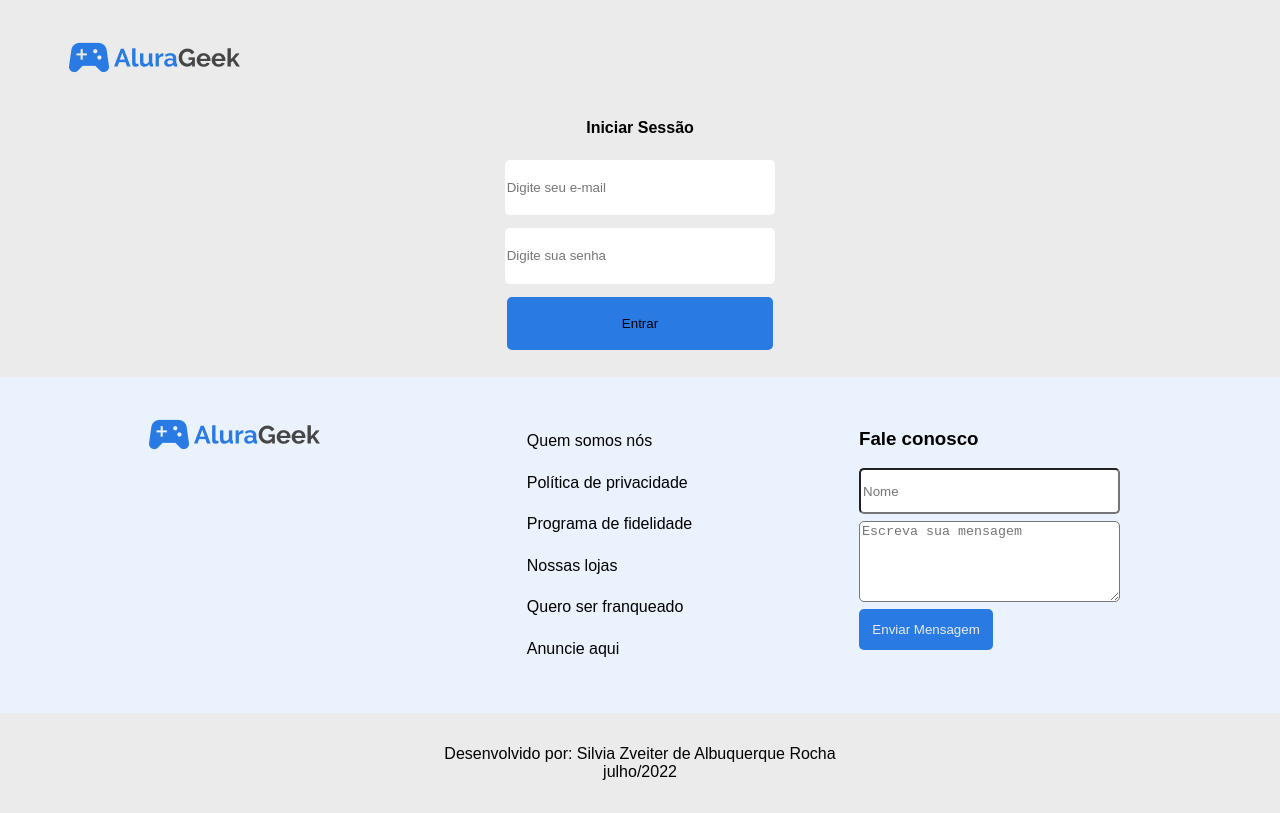
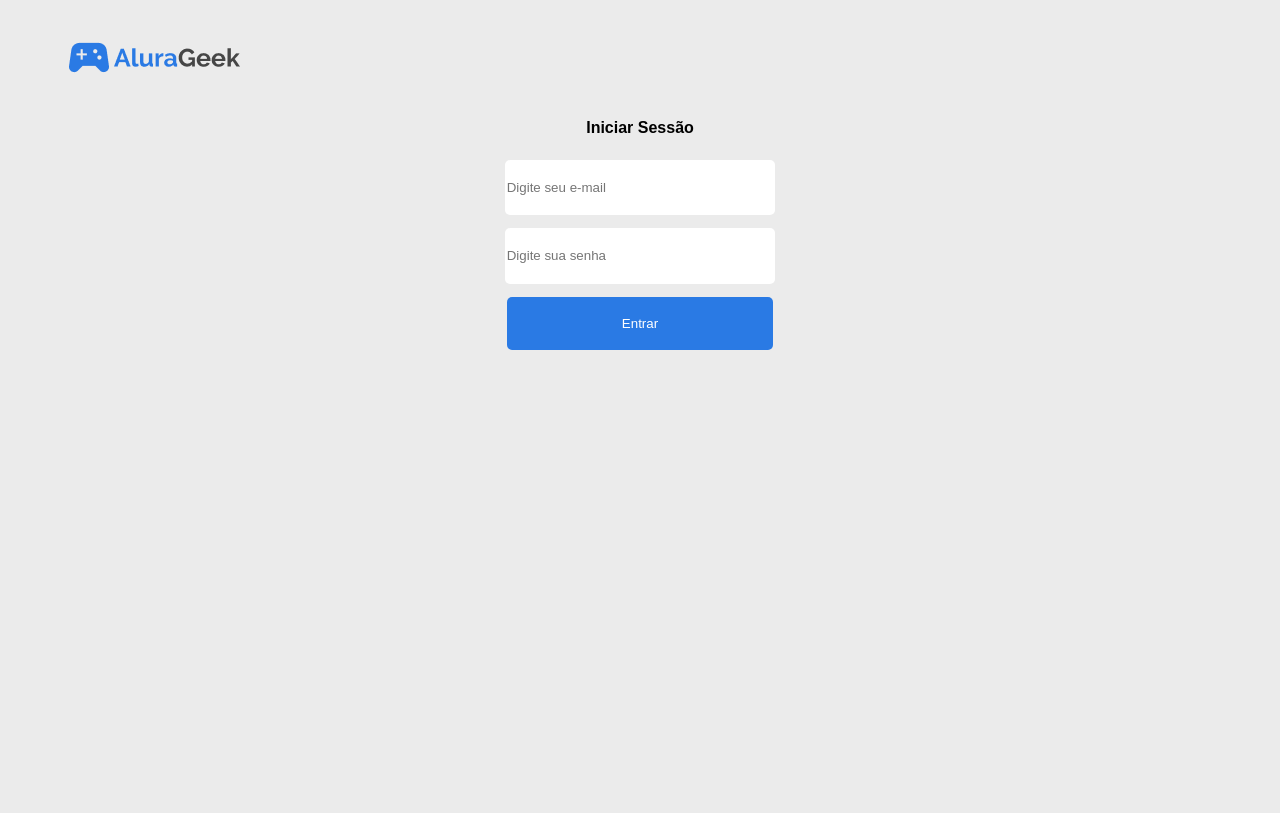
Before and after one commit to szalbuque/ecommercealurageek, a plain HTML site: page login.html in a window 1280 px wide. Drawn offline with Linux system fonts and the light colour scheme.

Commit message:
faltam os cruds

```diff
--- a/js/app.js
+++ b/js/app.js
@@ -1,6 +1,7 @@
 import { valida } from './validacao.js'
-
+console.log('script app.js')
 const inputs = document.querySelectorAll('input')
+console.log(inputs)
 
 inputs.forEach(input => {
     if(input.dataset.tipo === 'preco') {
--- a/js/validacao.js
+++ b/js/validacao.js
@@ -27,6 +27,9 @@ const mensagensDeErro = {
     },
     mensagem: {
         valueMissing: 'O campo de mensagem não pode estar vazio.'
+    },
+    descricao: {
+        valueMissing: 'O campo de descrição não pode estar vazio.'
     },
     email: {
         valueMissing: 'O campo de email não pode estar vazio.',
--- a/login.html
+++ b/login.html
@@ -24,39 +24,16 @@
                 Iniciar Sessão
             </div>
             <form class="login_form flex_container">
-                <input type="email" name="login_email" class="login_field" placeholder="Digite seu e-mail">
-                <input type="password" name="login_pwd" class="login_field" placeholder="Digite sua senha">
-                <input type="submit" class="login_button" value="Entrar">
+                <input type="email" name="login_email" class="login_field" data-tipo="email" placeholder="Digite seu e-mail" required>
+                <span class="input-mensagem-erro">Este campo não está válido</span>
+                <input type="password" name="login_pwd" class="login_field" data-tipo="senha" placeholder="Digite sua senha" required>
+                <span class="input-mensagem-erro">Este campo não está válido</span>
+                <button class="login_button"><a href="./admin.html">Entrar</a></button>
             </form>
-        </section>
-        <section class="bottom flex_container">
-            <div class="bottom_logo">
-                <img src="./assets/logo.png" alt="logotipo alura geek">
-            </div>
-            <div class="bottom_links flex_container">
-                <ul>
-                    <li>Quem somos nós</li>
-                    <li>Política de privacidade</li>
-                    <li>Programa de fidelidade</li>
-                    <li>Nossas lojas</li>
-                    <li>Quero ser franqueado</li>
-                    <li>Anuncie aqui</li>
-                </ul>
-            </div>
-            <div class="bottom_contact flex_container">
-                <h3 class="bottom_contact_title">Fale conosco</h3>
-                <form class="form flex_container">
-                    <input type="text" name="name" class="form_name" placeholder="Nome">
-                    <textarea name="message" class="form_message" cols="30" rows="5" placeholder="Escreva sua mensagem"></textarea>
-                    <input type="submit" class="button_sendMsg" value="Enviar Mensagem">
-                </form>
-            </div>
         </section>
     </main>
 
-    <footer class="flex_container">
-        <p>Desenvolvido por: Silvia Zveiter de Albuquerque Rocha</p>
-        <p>julho/2022</p>
-    </footer>
+
+    <script type="module" src="./js/app.js"></script>
 </body>
 </html>
--- a/style.css
+++ b/style.css
@@ -297,6 +297,11 @@ footer{
     margin-bottom: 2em;
 }
 
+.login_button a{
+    text-decoration: none;
+    color: white;
+}
+
 /* Página de todos os produtos */
 .allproducts_title_line{
     font-weight: bold;
```
Also changed, not shown: admin.html (added, +12 -0 lines), index.html (+3 -3 lines), new_product.html (+9 -30 lines).
